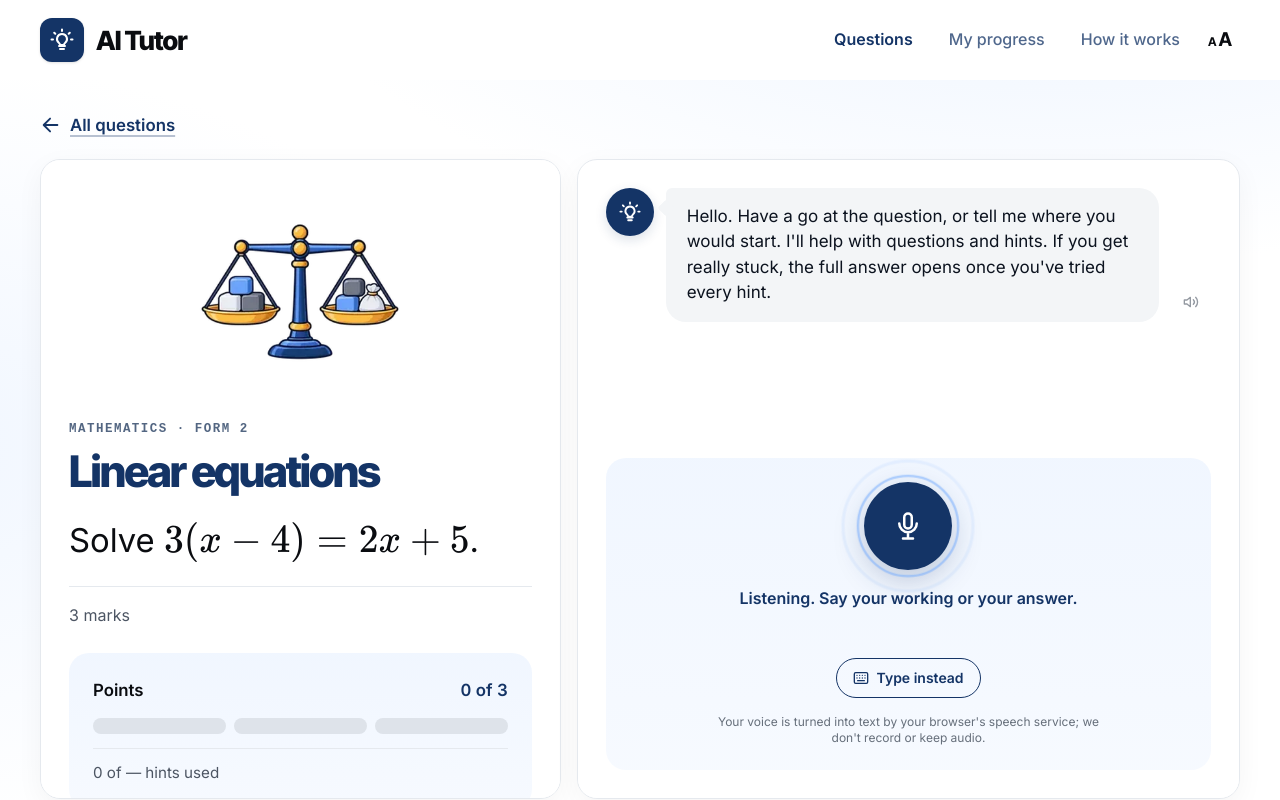
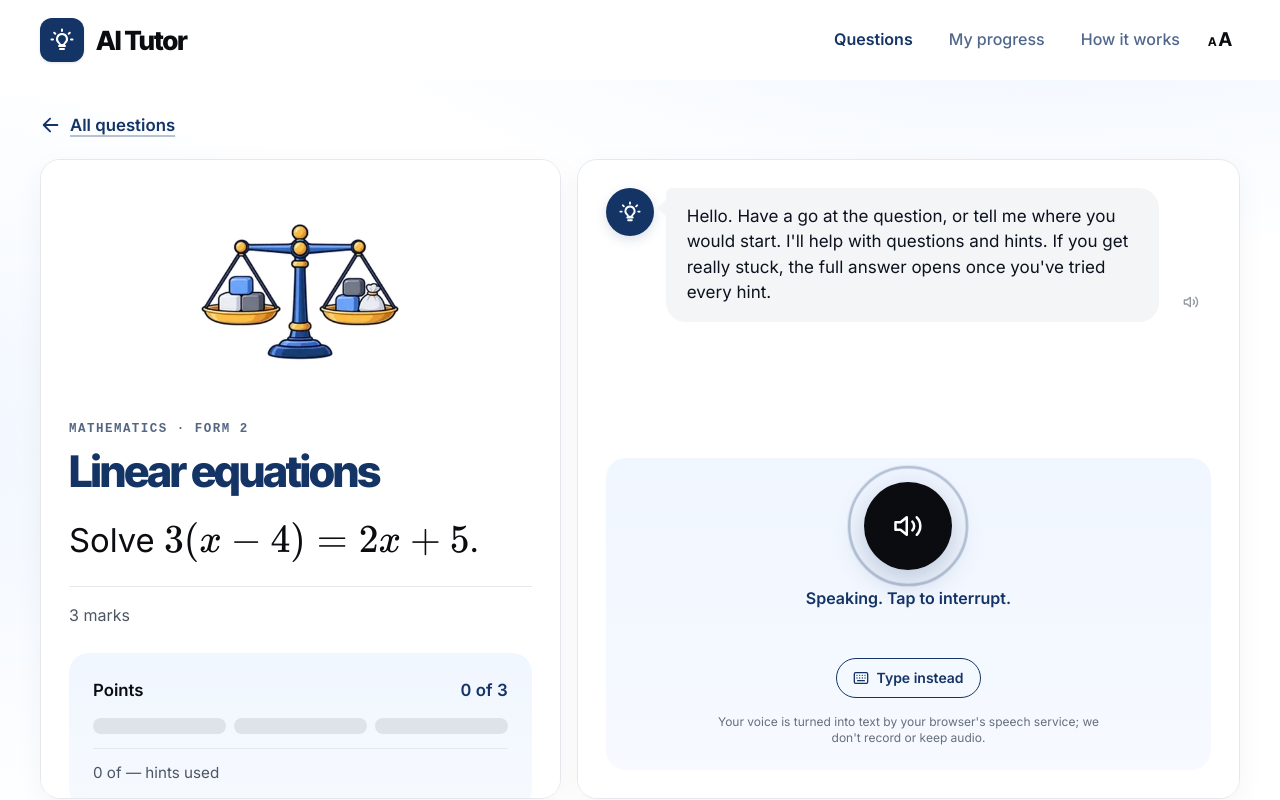
Before and after one commit to StaticB1/ai-tutor, a Next.js app: page /tutor/maths-linear-equation in a window 1280 px wide. Both pictures are taken after a click on the button "Talk to your tutor". Shown: the top 800 px of the page. Built offline with nearby package versions, Linux system fonts and the light colour scheme.

Commit message:
Talk mode: the tutor speaks first, and says a short line while it works out each reply

```diff
--- a/src/app/api/speak/route.ts
+++ b/src/app/api/speak/route.ts
@@ -1,6 +1,8 @@
 import { z } from "zod";
+import { ITEMS } from "@/content/items";
 import { allow, clientKey } from "@/lib/rate-limit";
 import { mathsToWords } from "@/lib/speech-text";
+import { openingLine, STILL_THINKING, THINKING } from "@/lib/talk-lines";
 
 export const runtime = "nodejs";
 export const maxDuration = 60;
@@ -16,6 +18,9 @@ export const maxDuration = 60;
 //   - TUTOR_VOICE_CHARS_PER_DAY used up (if set)     -> skip it until the next UTC day
 // When every voice is skipped it answers at once, with X-Voice-Retry-After (the soonest any voice
 // is back) so the browser stops asking until then. A failed request costs no credits, so a retry is free.
+//
+// Fixed lines (each question's opening, the "let me think" fillers) are kept once made, per server
+// instance, so they play at once and cost no credits after the first time.
 
 const Body = z.object({ text: z.string().min(1).max(1200) });
 
@@ -88,6 +93,13 @@ interface VoiceState {
 }
 const states = new Map<string, VoiceState>();
 
+const FIXED = new Set([...THINKING, ...STILL_THINKING, ...ITEMS.map((i) => openingLine(i.question))]);
+const kept = new Map<string, { audio: ArrayBuffer; voice: string }>();
+
+function audio(body: BodyInit | null, voice: string) {
+  return new Response(body, { headers: { "Content-Type": "audio/mpeg", "Cache-Control": "no-store", "X-Voice": voice } });
+}
+
 function stateOf(name: string): VoiceState {
   let s = states.get(name);
   if (!s) states.set(name, (s = { pausedUntil: 0, pausedFor: "", day: "", charsToday: 0 }));
@@ -115,13 +127,15 @@ export async function POST(req: Request) {
       return v && key ? [{ name, key, speak: v.speak }] : [];
     });
   if (voices.length === 0) return phoneVoice(["off"], Date.now() + HOUR);
-  if (voices.every((v) => Date.now() < stateOf(v.name).pausedUntil)) {
-    return phoneVoice(voices.map((v) => stateOf(v.name).pausedFor), Math.min(...voices.map((v) => stateOf(v.name).pausedUntil)));
-  }
   if (!allow(`voice:${clientKey(req)}`, 60)) return phoneVoice(["busy"], Date.now() + MINUTE);
 
   const parsed = Body.safeParse(await req.json().catch(() => null));
   if (!parsed.success) return new Response(null, { status: 400 });
+  const hit = kept.get(parsed.data.text);
+  if (hit) return audio(hit.audio, hit.voice);
+  if (voices.every((v) => Date.now() < stateOf(v.name).pausedUntil)) {
+    return phoneVoice(voices.map((v) => stateOf(v.name).pausedFor), Math.min(...voices.map((v) => stateOf(v.name).pausedUntil)));
+  }
   const text = mathsToWords(parsed.data.text);
   // Optional: spread each account's characters over time. Unset means no cap; a voice is used until
   // its provider says it is out of credits.
@@ -164,7 +178,12 @@ export async function POST(req: Request) {
     if (s.pausedFor) console.log(JSON.stringify({ voice: v.name, resumed: s.pausedFor }));
     s.pausedFor = "";
     s.charsToday += text.length;
-    return new Response(res.body, { headers: { "Content-Type": "audio/mpeg", "Cache-Control": "no-store", "X-Voice": v.name } });
+    if (FIXED.has(parsed.data.text)) {
+      const made = await res.arrayBuffer();
+      kept.set(parsed.data.text, { audio: made, voice: v.name });
+      return audio(made, v.name);
+    }
+    return audio(res.body, v.name);
   }
   return phoneVoice(reasons, retryAt);
 }
--- a/src/components/talk-mode.tsx
+++ b/src/components/talk-mode.tsx
@@ -3,12 +3,15 @@
 import { useCallback, useEffect, useRef, useState } from "react";
 import { Icon } from "./icons";
 import { listenOnce, type Listener } from "@/lib/client/listen";
-import { speakAsync, stopSpeaking } from "@/lib/client/speech";
+import { fill, prefetch, speakAsync, stopSpeaking } from "@/lib/client/speech";
+import { STILL_THINKING, THINKING } from "@/lib/talk-lines";
 
 type Phase = "listening" | "checking" | "thinking" | "speaking" | "paused" | "done";
 
 // On maths, what was heard waits this long on screen before it is sent, so a misheard number can be said again.
 const CHECK_MS = 4000;
+// If the reply is still not ready this long after sending, say so once.
+const STILL_MS = 6000;
 
 const ERRORS: Record<string, string> = {
   "not-allowed": "Allow the microphone in your browser to talk to the tutor.",
@@ -19,10 +22,12 @@ const ERRORS: Record<string, string> = {
 };
 
 /**
- * Hands-free conversation: listen to the learner, send what they said, speak the tutor's reply,
- * then listen again, until they stop or finish the question.
+ * Hands-free conversation: the tutor speaks first, then it listens to the learner, sends what they
+ * said, speaks the reply and listens again, until they stop or finish the question. While a reply is
+ * being worked out it says a short line ("Let me look at that"), so the wait is not silent.
  */
 export function TalkMode({
+  opening,
   reply,
   busy,
   finished,
@@ -30,6 +35,8 @@ export function TalkMode({
   onSay,
   onClose,
 }: {
+  /** said when talk mode opens, before it listens */
+  opening: string;
   /** the newest tutor message; a new index means a new reply to speak */
   reply: { index: number; text: string } | null;
   busy: boolean;
@@ -46,6 +53,15 @@ export function TalkMode({
   const spokenIndex = useRef<number | null>(reply?.index ?? null);
   const alive = useRef(true);
   const checkTimer = useRef<ReturnType<typeof setTimeout> | null>(null);
+  const stillTimer = useRef<ReturnType<typeof setTimeout> | null>(null);
+  // Bumped whenever the learner cuts the tutor off, so speech that was interrupted does not
+  // start listening a second time when it ends.
+  const speech = useRef(0);
+  const openingRef = useRef(opening);
+  const finishedRef = useRef(finished);
+  useEffect(() => {
+    finishedRef.current = finished;
+  }, [finished]);
   // The parent passes a new onSay function on every render; keep the latest in a ref so that
   // listening is never restarted (and the learner cut off) just because the page re-rendered.
   const sayRef = useRef(onSay);
@@ -58,7 +74,15 @@ export function TalkMode({
     checkTimer.current = null;
     setPhase("thinking");
     sayRef.current(t);
+    fill(THINKING);
+    if (stillTimer.current) clearTimeout(stillTimer.current);
+    stillTimer.current = setTimeout(() => fill(STILL_THINKING), STILL_MS);
   }, []);
+
+  const clearStill = () => {
+    if (stillTimer.current) clearTimeout(stillTimer.current);
+    stillTimer.current = null;
+  };
 
   const listen = useCallback(() => {
     if (!alive.current) return;
@@ -86,14 +110,23 @@ export function TalkMode({
     }
   }, [maths, send]);
 
-  // Start listening as soon as talk mode opens.
+  // Speak first when talk mode opens, then listen. The fillers are fetched now so they are ready
+  // by the time the learner has said something.
   useEffect(() => {
     alive.current = true;
-    const t = setTimeout(listen, 150);
+    prefetch([...THINKING, ...STILL_THINKING]);
+    const t = setTimeout(async () => {
+      if (finishedRef.current) return setPhase("done");
+      const mine = ++speech.current;
+      setPhase("speaking");
+      await speakAsync(openingRef.current);
+      if (alive.current && speech.current === mine) listen();
+    }, 150);
     return () => {
       alive.current = false;
       clearTimeout(t);
       if (checkTimer.current) clearTimeout(checkTimer.current);
+      clearStill();
       listener.current?.stop();
       stopSpeaking();
     };
@@ -104,17 +137,15 @@ export function TalkMode({
   // only closing talk mode (alive = false) stops the loop.
   const replyIndex = reply?.index ?? null;
   const replyText = reply?.text ?? "";
-  const finishedRef = useRef(finished);
   useEffect(() => {
-    finishedRef.current = finished;
-  }, [finished]);
-  useEffect(() => {
+    if (!busy) clearStill();
     if (replyIndex === null || replyIndex === spokenIndex.current || busy) return;
     spokenIndex.current = replyIndex;
     (async () => {
+      const mine = ++speech.current;
       setPhase("speaking");
       await speakAsync(replyText);
-      if (!alive.current) return;
+      if (!alive.current || speech.current !== mine) return;
       if (finishedRef.current) setPhase("done");
       else listen();
     })();
@@ -122,6 +153,7 @@ export function TalkMode({
 
   function tapOrb() {
     if (phase === "speaking") {
+      speech.current++;
       stopSpeaking();
       listen();
     } else if (phase === "listening") {
--- a/src/components/tutor-session.tsx
+++ b/src/components/tutor-session.tsx
@@ -6,6 +6,7 @@ import { Composer, type ComposerHandle } from "./composer";
 import { Icon } from "./icons";
 import { TeacherReport } from "./teacher-report";
 import { TalkMode } from "./talk-mode";
+import { CARRY_ON, openingLine } from "@/lib/talk-lines";
 import { listeningAvailable } from "@/lib/client/listen";
 import { store, useStore, type SavedLine, type SavedSession } from "@/lib/client/store";
 import { speak, speechAvailable, stopSpeaking } from "@/lib/client/speech";
@@ -373,6 +374,11 @@ function Session({ item, questionHtml, all, saved, canSpeak }: Props & { saved:
               )}
               {talking ? (
                 <TalkMode
+                  opening={(() => {
+                    const last = [...lines].reverse().find((l) => l.role === "tutor");
+                    if (lines.length === 0 || !last) return openingLine(item.question);
+                    return `${CARRY_ON} ${last.text}`;
+                  })()}
                   reply={(() => {
                     for (let i = lines.length - 1; i >= 0; i--) if (lines[i].role === "tutor") return { index: i, text: lines[i].text };
                     return null;
--- a/src/lib/client/speech.ts
+++ b/src/lib/client/speech.ts
@@ -26,38 +26,85 @@ export function speak(text: string, onEnd?: () => void) {
 
 let current: HTMLAudioElement | null = null;
 
-/**
- * Speaks and resolves when finished. Tries the tutor's natural voice (Murf or Cartesia, /api/speak) first; if the
- * server answers without audio, uses the phone's voice and waits as long as the server asks
- * (X-Voice-Retry-After, at most an hour) before trying the natural voice again.
- */
 // When the server says the natural voice is paused, don't ask again until it says to.
 let skipServerUntil = 0;
 
-export async function speakAsync(text: string): Promise<void> {
+/** The natural voice for a line (Cartesia or Murf, via /api/speak), or null if none can speak now. */
+async function naturalVoice(text: string): Promise<Blob | null> {
+  if (Date.now() < skipServerUntil) return null;
   try {
-    if (Date.now() < skipServerUntil) throw new Error("natural voice paused");
     const res = await fetch("/api/speak", { method: "POST", headers: { "Content-Type": "application/json" }, body: JSON.stringify({ text }) });
     if (res.status === 204) {
       const retry = Number(res.headers.get("X-Voice-Retry-After") ?? 60);
       skipServerUntil = Date.now() + Math.min(retry, 3600) * 1000;
     }
-    if (res.status === 200) {
-      const url = URL.createObjectURL(await res.blob());
-      await new Promise<void>((resolve) => {
-        current = new Audio(url);
-        // ended, failed or paused by an interruption: all count as finished
-        current.onended = current.onerror = current.onpause = () => {
-          URL.revokeObjectURL(url);
-          resolve();
-        };
-        current.play().catch(() => resolve());
-      });
-      return;
-    }
+    if (res.status === 200) return await res.blob();
   } catch {
-    // fall through to the phone voice
+    // no natural voice this time
   }
+  return null;
+}
+
+// Lines fetched ahead of time (the fillers, the opening), so they can play at once.
+const early = new Map<string, Promise<Blob | null>>();
+const ready = new Map<string, Blob>();
+
+/** Starts fetching lines that will be needed soon. */
+export function prefetch(texts: string[]) {
+  for (const t of texts) {
+    if (early.has(t)) continue;
+    early.set(
+      t,
+      naturalVoice(t).then((b) => {
+        if (b) ready.set(t, b);
+        else early.delete(t);
+        return b;
+      }),
+    );
+  }
+}
+
+function play(blob: Blob): Promise<void> {
+  const url = URL.createObjectURL(blob);
+  return new Promise<void>((resolve) => {
+    const a = new Audio(url);
+    current = a;
+    // ended, failed or paused by an interruption: all count as finished
+    a.onended = a.onerror = a.onpause = () => {
+      URL.revokeObjectURL(url);
+      if (current === a) current = null;
+      resolve();
+    };
+    a.play().catch(() => resolve());
+  });
+}
+
+// A filler playing now; the reply waits for it to finish rather than talking over it.
+let filling: Promise<void> | null = null;
+let lastFill = "";
+
+/** Says one of these lines at once if its audio is already here; otherwise stays quiet. */
+export function fill(lines: string[]) {
+  if (current) return;
+  const options = lines.filter((l) => ready.has(l) && l !== lastFill);
+  if (options.length === 0) return;
+  const line = options[Math.floor(Math.random() * options.length)];
+  lastFill = line;
+  const p = play(ready.get(line) as Blob).finally(() => {
+    if (filling === p) filling = null;
+  });
+  filling = p;
+}
+
+/**
+ * Speaks and resolves when finished. Tries the tutor's natural voice (Cartesia or Murf, /api/speak) first; if the
+ * server answers without audio, uses the phone's voice and waits as long as the server asks
+ * (X-Voice-Retry-After, at most an hour) before trying the natural voice again.
+ */
+export async function speakAsync(text: string): Promise<void> {
+  const blob = await (early.get(text) ?? naturalVoice(text));
+  if (filling) await filling;
+  if (blob) return play(blob);
   await new Promise<void>((resolve) => {
     if (!speechAvailable()) return resolve();
     speak(text, () => resolve());
--- /dev/null
+++ b/src/lib/talk-lines.ts
@@ -0,0 +1,19 @@
+// Fixed lines the tutor says in talk mode. Because they never change, /api/speak keeps their audio
+// and they play at once instead of waiting for a voice to be made.
+
+/**
+ * Said the moment the learner stops speaking, while the reply is being worked out. None of them says
+ * or suggests whether the learner was right: that is only known once the reply is ready.
+ */
+export const THINKING = ["Okay, let me look at that.", "Mm, let me think.", "Right, one moment.", "Let me check that.", "Okay, give me a second."];
+
+/** Said once if the reply is still not ready a few seconds later. */
+export const STILL_THINKING = ["Still thinking, one more moment.", "Sorry, this one is taking me a little longer."];
+
+/** What the tutor says when talk mode opens on a new question. */
+export function openingLine(question: string): string {
+  return `Let's work on this one together. ${question} How would you start? Tell me your first step, or ask me for a hint.`;
+}
+
+/** What the tutor says when talk mode opens part-way through; the last reply is said after it. */
+export const CARRY_ON = "Let's keep going.";
```
Also changed, not shown: 2 other files (tests, documents, lock files or other folders).
